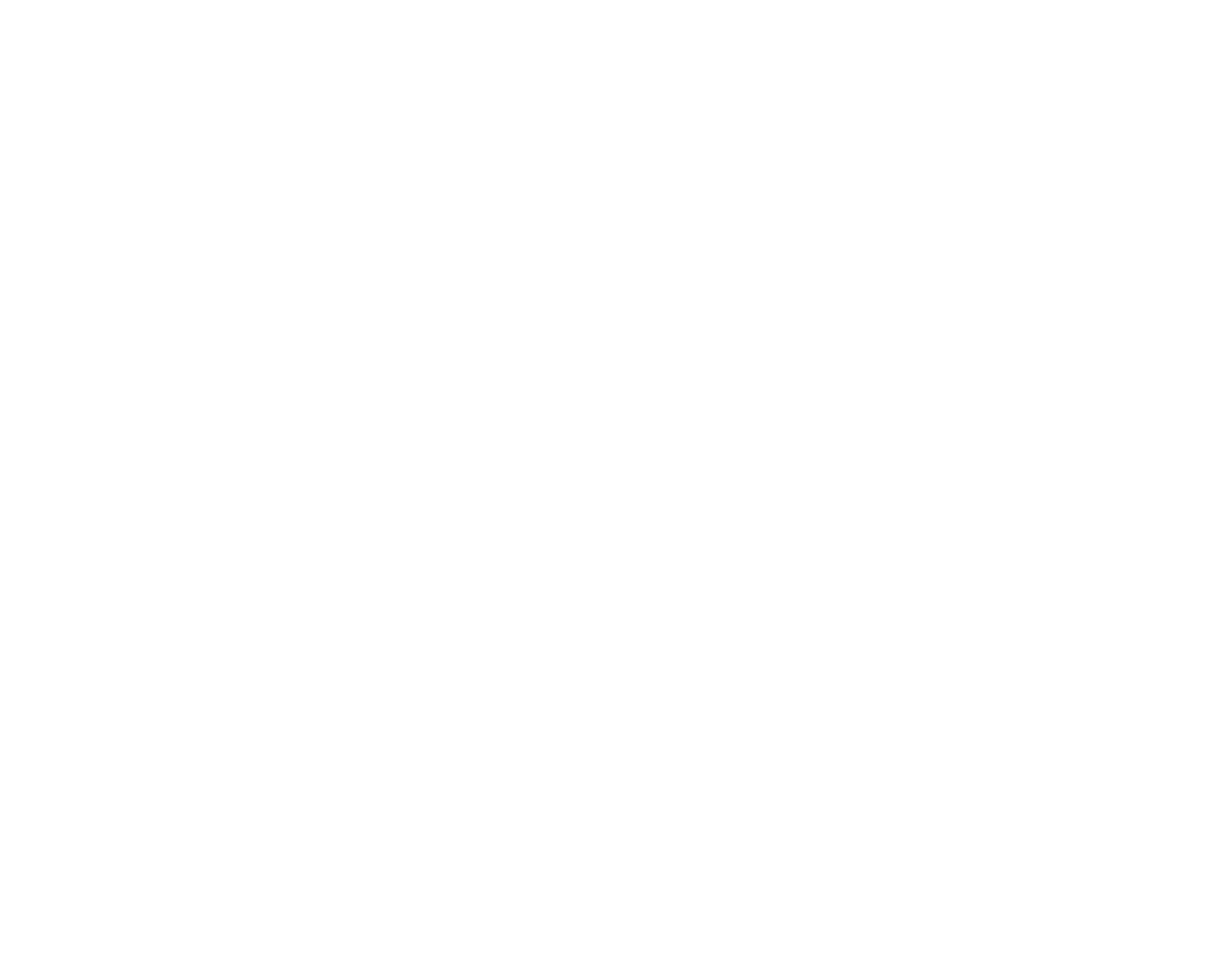
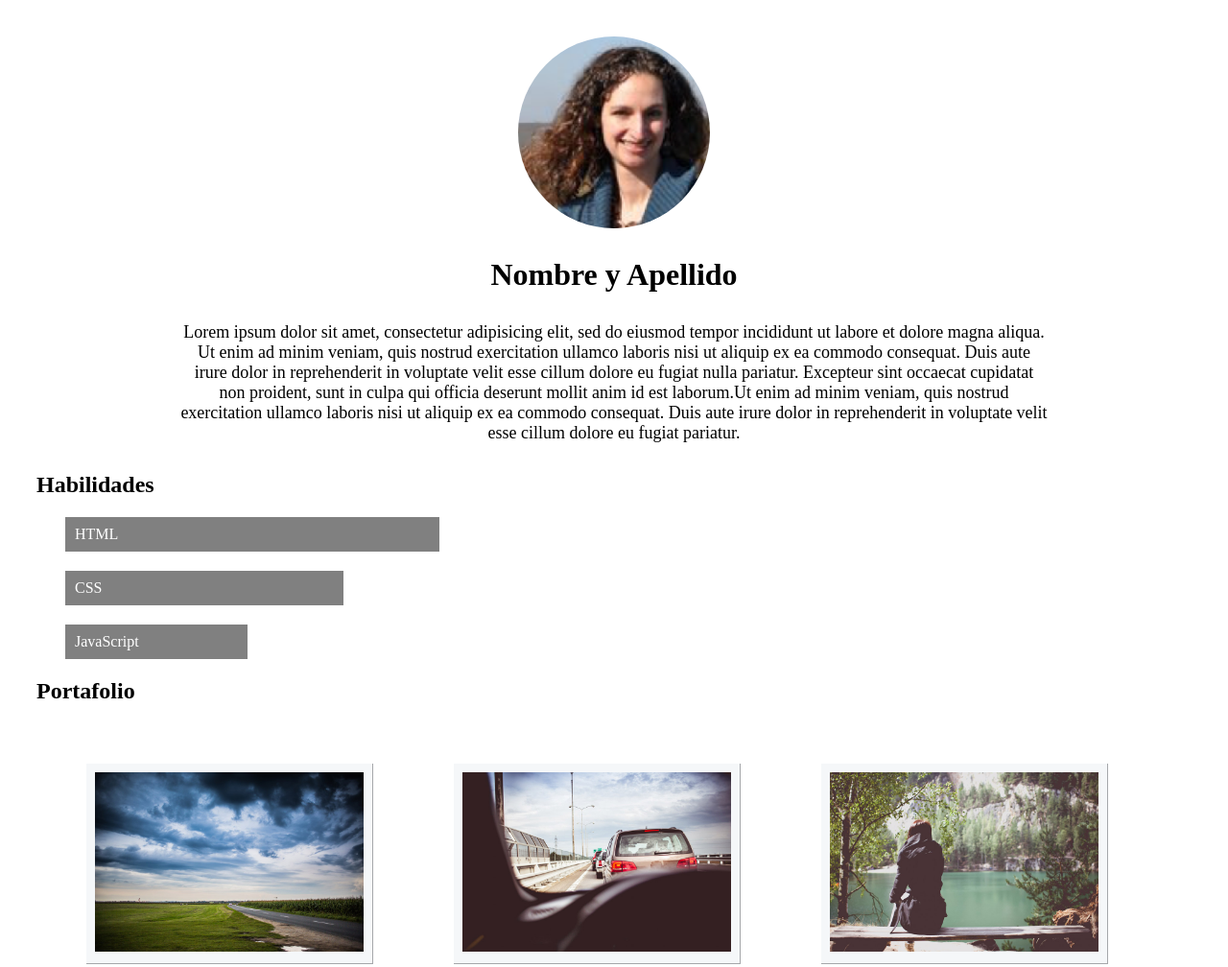
Before and after one commit to gabypenaloza/layout, a plain HTML site: page coder-detail.html in a window 1280 px wide. Shown: the top 1008 px of the page at 96% size. Before the commit the page ends 800 px from the top, so only its background shows below. Drawn offline with Linux system fonts and the light colour scheme.

Commit message:
linkeo de hojas

```diff
--- a/coder-detail.html
+++ b/coder-detail.html
@@ -1,9 +1,46 @@
 <!DOCTYPE html>
 <html>
 	<head>
-		<!-- Ingresa tu código aqui -->
+	<!-- Ingresa tu código aqui -->
+        <meta charset="UTF-8">
+	    <link rel="shortcut icon" href="favicon.ico">
+	    <link rel="stylesheet" href="css/main.css">
 	</head>
 	<body>
-		<!-- Ingresa tu código aqui -->
+		<div class="row">
+			<div class="container">
+				<center>
+					<div class="circulo" style="background-image: url(img/profile-1.png)">
+					</div>
+				</center>
+				<h1 class="name">Nombre y Apellido</h1>
+
+      			<p class="txt"align="center">Lorem ipsum dolor sit amet, consectetur adipisicing elit, sed do eiusmod tempor incididunt ut labore et dolore magna aliqua. Ut enim ad minim veniam, quis nostrud exercitation ullamco laboris nisi ut aliquip ex ea commodo consequat. Duis aute irure dolor in reprehenderit in voluptate velit esse cillum dolore eu fugiat nulla pariatur. Excepteur sint occaecat cupidatat non proident, sunt in culpa qui officia deserunt mollit anim id est laborum.Ut enim ad minim veniam, quis nostrud exercitation ullamco laboris nisi ut aliquip ex ea commodo consequat. Duis aute irure dolor in reprehenderit in voluptate velit esse cillum dolore eu fugiat pariatur.
+      			</p>
+				<h2>Habilidades</h2>
+					<ol>
+						<li class="rectangulo1">HTML</li>
+						<li class="rectangulo2">CSS</li>
+						<li class="rectangulo3">JavaScript</li>
+					</ol>
+			</div>
+			<div id="principal">
+				<h2>Portafolio</h2>
+					<ul>
+						<li><a href="#"><img class="imagenes" src="img/p5.jpg"></a></li>
+						<li><a href="#"><img class="imagenes" src="img/p6.jpg"></a></li>
+						<li><a href="#"><img class="imagenes renglon" src="img/p8.jpg"></a></li>
+						<li><a href="#"><img class="imagenes" src="img/p5.jpg"></a></li>
+						<li><a href="#"><img class="imagenes" src="img/p6.jpg"></a></li>
+						<li><a href="#"><img class="imagenes" src="img/p8.jpg"></a></li>
+					</ul>
+
+
+		</div>
+
+
+
+
+
 	</body>
 </html>
--- a/css/main.css
+++ b/css/main.css
@@ -73,8 +73,88 @@ h3{
   background: rgba(0, 0, 0, 1.0);
 }
 
-
-
 .margen{
   margin-top: -45px;
 }
+
+/* Propiedades del  círculo */
+div.circulo {
+    height: 200px;
+    width: 200px;
+    background-repeat: no-repeat;
+    background-position: 70%;
+    border-radius: 50%;
+    background-size: 110% auto;
+    position: relative;
+    margin-top: 3%;
+}
+
+.name {
+  margin-top: 30px;
+  text-align: center;
+}
+
+
+.txt{
+  font-size: 18px;
+  padding: 10px 180px;
+}
+
+h2{
+  margin-left: 30px;
+}
+
+.rectangulo1{
+    width: 380px;
+    font-size: 16px;
+     color: #fff;
+     padding-top: 9px;
+     padding-bottom: 9px;
+     padding-left: 10px;
+     background: #808080;
+     margin: 20px;
+}
+
+.rectangulo2{
+    width: 280px;
+    font-size: 16px;
+    color: #fff;
+    padding-top: 9px;
+    padding-bottom: 9px;
+    padding-left: 10px;
+    background: #808080;
+    margin: 20px;
+}
+
+.rectangulo3{
+    width: 180px;
+    font-size: 16px;
+    color: #fff;
+    padding-top: 9px;
+    padding-bottom: 9px;
+    padding-left: 10px;
+    background: #808080;
+    margin: 20px;
+}
+
+
+#principal li {
+   display:inline;
+   float:left;
+}
+
+#principal li {
+   display:inline;
+   float:left;
+   background-color:#f5f7f9;
+   padding:9px;
+   margin:42px;
+   text-align: center;
+   border-right: #a5a7aa solid 1px;
+   border-bottom: #a5a7aa solid 1px;
+}
+
+.imagenes{
+  width: 280px;
+
+}
```
Also changed, not shown: index.html (+5 -5 lines).
